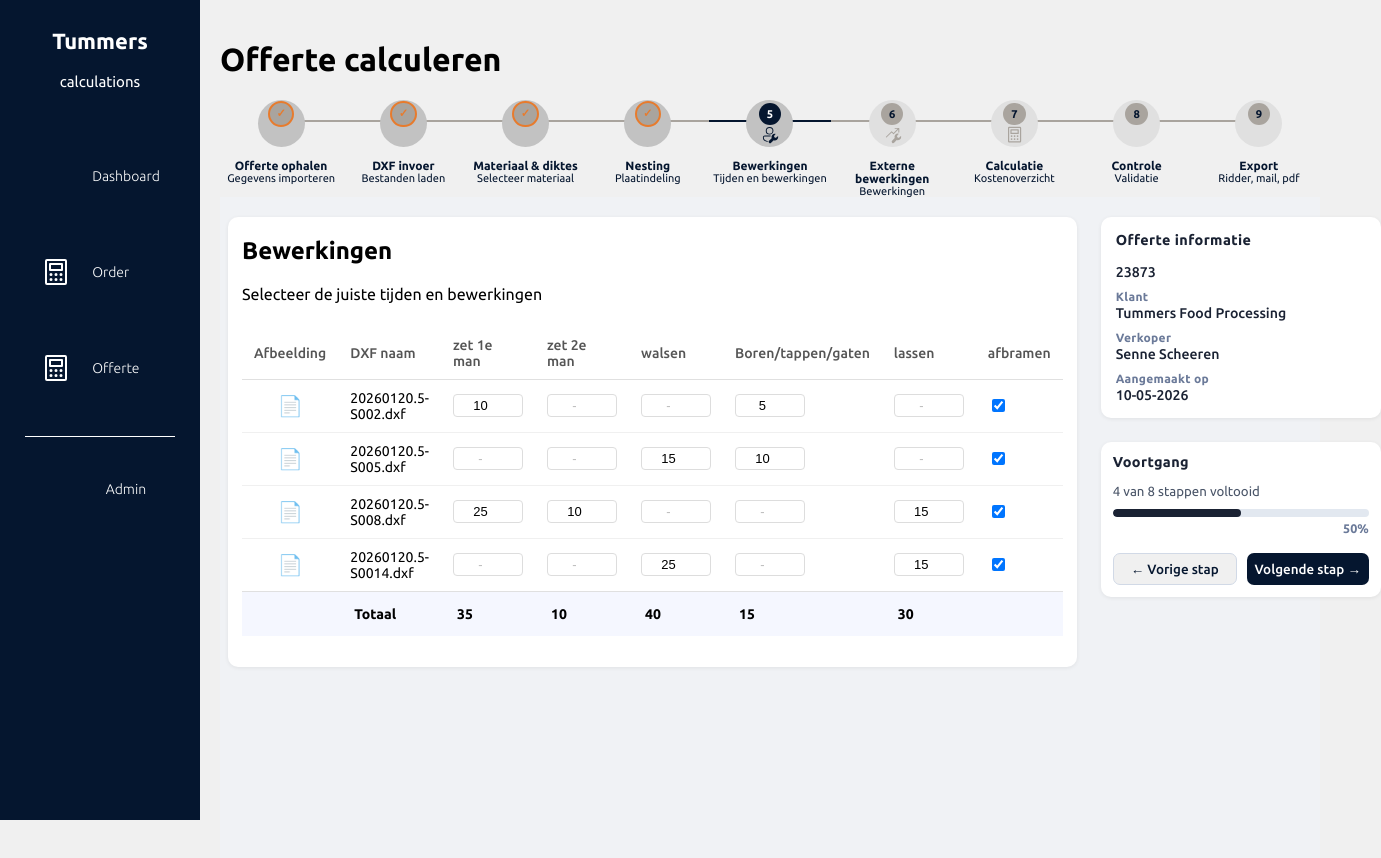
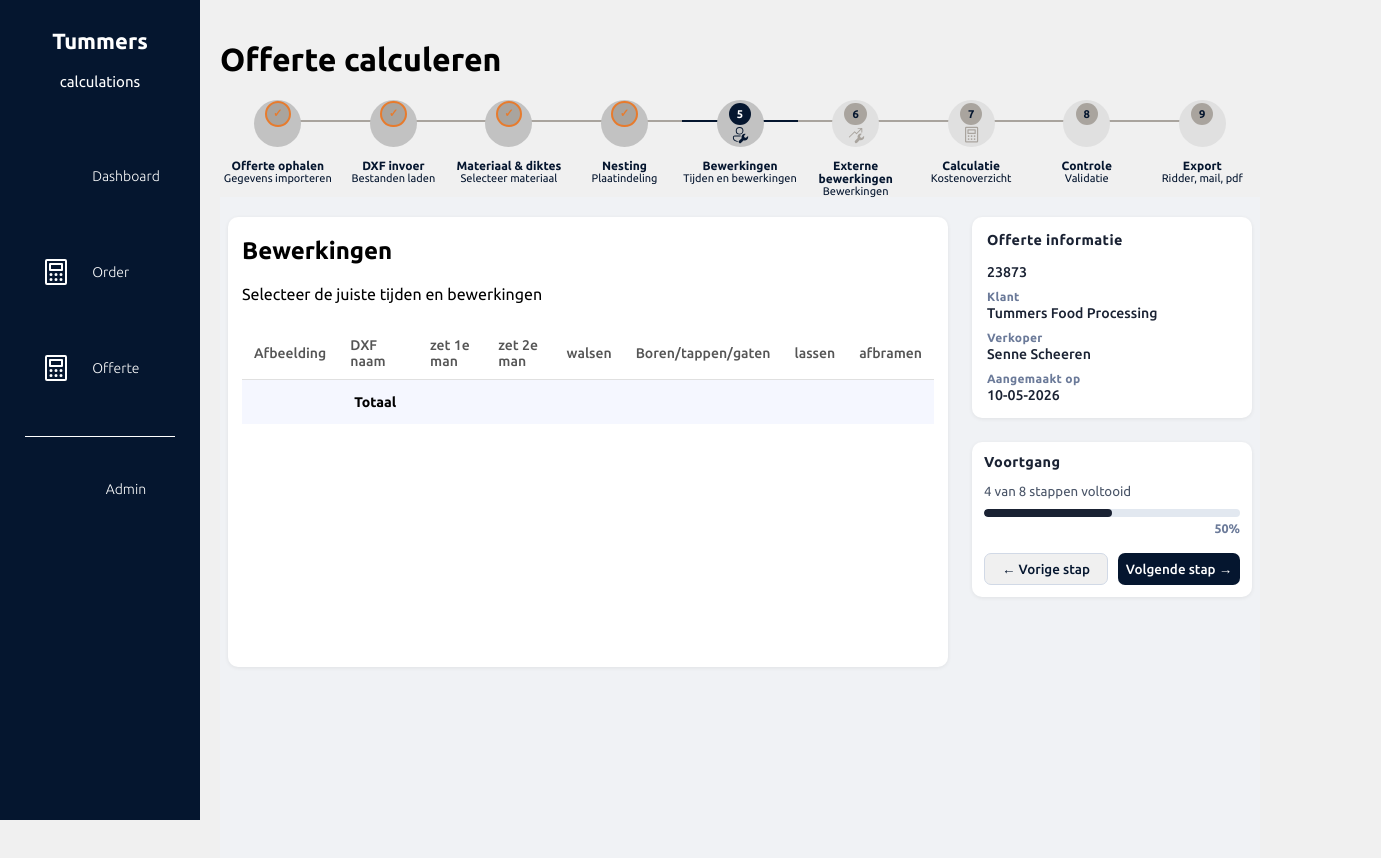
Before and after one commit to afroneko/calculation-tool, a React (Vite) app in the folder Frontend/frontend/: page /stap5/1 in a window 1280 px wide. Shown: the top 858 px of the page, 1381 px wide, since content can reach past the window. Built offline with nearby package versions, Linux system fonts and the light colour scheme; some icons are missing.

Commit message:
- bewerkingen toegevoegd aan store - Platendata toegevoegd aan store - stappen 4,5 en 6 dynamisch gemaakt

```diff
--- a/Frontend/frontend/src/pages/multisteps/stap4/Nesting.jsx
+++ b/Frontend/frontend/src/pages/multisteps/stap4/Nesting.jsx
@@ -5,6 +5,19 @@ import { useNavigate, useParams } from "react-router-dom";
 import { useState } from "react";
 import DxfParser from "dxf-parser";
 import useCalculatieStore from "../../../store/calculatieStore";
+
+const PLAAT_BREEDTE_MM = 3000;
+const PLAAT_HOOGTE_MM = 1500;
+const PLAAT_OPPERVLAKTE_M2 = (PLAAT_BREEDTE_MM / 1000) * (PLAAT_HOOGTE_MM / 1000);
+const DICHTHEID = {
+  "RVS304 zf":  7.93,
+  "RVS316 wgw": 7.98,
+  "RVS316 zf":  7.98,
+  "S235":       7.85,
+  "S355":       7.85,
+  "Aluminium":  2.70,
+};
+const getDichtheid = (materiaal) => DICHTHEID[materiaal] ?? 7.85;
 
 const parseDxf = (file) => {
   return new Promise((resolve, reject) => {
@@ -53,7 +66,7 @@ const parseDxf = (file) => {
 export default function Nesting() {
   const navigate = useNavigate();
   const { type } = useParams();
-  const { files, materials, nestingData, setNestingData } = useCalculatieStore();
+  const { files, materials, nestingData, setNestingData, platenData, setPlatenData} = useCalculatieStore();
   const [berekend, setBerekend] = useState(nestingData.length > 0);
   const [loading, setLoading] = useState(false);
   const [error, setError] = useState(null);
@@ -70,20 +83,45 @@ export default function Nesting() {
 
           // gewicht berekening: lengte(m) * breedte(m) * dichtheid staal * dikte(mm)
           // dit is een benadering, in werkelijkheid afhankelijk van het materiaal
-          const gewicht = Math.round((width / 1000) * (height / 1000) * 7.85 * (parseInt(mat?.dikte) || 1));
+          const gewicht = parseFloat(
+            (
+              (width / 1000) *
+              (height / 1000) *
+              getDichtheid(mat?.materiaal) *
+              (parseInt(mat?.dikte) || 1)
+            ).toFixed(2)
+          );
+
           return {
             id: f.id,
             materiaal: mat?.materiaal ?? "-",
+            dikte: mat?.dikte ?? "-",
             lengte: width,
             breedte: height,
-            dikte: mat?.dikte ?? "-",
-            gewicht: `${gewicht}kg`,
+            gewicht,
             aantallen: mat?.aantallen ?? 1,
             gaten: holeCount,
           };
         })
       );
       setNestingData(results);
+
+      // groepeer per materiaal + dikte, want elke combinatie heeft eigen platen nodig
+    const groepen = {};
+    results.forEach((r) => {
+      const key = `${r.materiaal}-${r.dikte}`;
+      const oppervlakteOnderdeel = (r.lengte / 1000) * (r.breedte / 1000) * r.aantallen;
+      groepen[key] = (groepen[key] || 0) + oppervlakteOnderdeel;
+    });
+
+    // aantal platen per groep = totale oppervlakte van die groep / plaatoppervlakte, naar boven afgerond
+    const platenPerGroep = Object.entries(groepen).map(([key, oppervlakte]) => ({
+      groep: key,
+      benodigdeOppervlakte: oppervlakte,
+      aantalPlaten: Math.ceil(oppervlakte / PLAAT_OPPERVLAKTE_M2),
+    }));
+
+    setPlatenData(platenPerGroep);
       setBerekend(true);
     } catch (err) {
       setError("Er ging iets mis bij het uitlezen van de DXF bestanden.");
@@ -170,6 +208,30 @@ export default function Nesting() {
           </div>
         )}
 
+        {berekend && platenData.length > 0 && (
+          <div className="platen-overzicht">
+            <h3 className="platen-titel">Benodigde platen</h3>
+            <table className="platen-tabel">
+              <thead>
+                <tr>
+                  <th>Materiaal / dikte</th>
+                  <th>Benodigde oppervlakte</th>
+                  <th>Aantal platen ({PLAAT_BREEDTE_MM}x{PLAAT_HOOGTE_MM}mm)</th>
+                </tr>
+              </thead>
+              <tbody>
+                {platenData.map((p) => (
+                  <tr key={p.groep}>
+                    <td>{p.groep}</td>
+                    <td>{p.benodigdeOppervlakte.toFixed(2)}m²</td>
+                    <td>{p.aantalPlaten}</td>
+                  </tr>
+                ))}
+              </tbody>
+            </table>
+          </div>
+        )}
+
       </OfferteStapLayout>
     </div>
   );
--- a/Frontend/frontend/src/pages/multisteps/stap5/Bewerkingen.jsx
+++ b/Frontend/frontend/src/pages/multisteps/stap5/Bewerkingen.jsx
@@ -1,15 +1,9 @@
 import "./Bewerkingen.css";
 import OfferteStapLayout from "../../../layout/OfferteStapLayout";
 import Progressbar from "../../../components/progressbar/Progressbar";
-import { useNavigate } from "react-router-dom";
-import { useState } from "react";
-
-const initieleBestanden = [
-  { id: 1, naam: "20260120.5-S002.dxf", zet1eman: 10, zet2eman: null, walsen: null, borenTappenGaten: 5, lassen: null, afbramen: true },
-  { id: 2, naam: "20260120.5-S005.dxf", zet1eman: null, zet2eman: null, walsen: 15, borenTappenGaten: 10, lassen: null, afbramen: true },
-  { id: 3, naam: "20260120.5-S008.dxf", zet1eman: 25, zet2eman: 10, walsen: null, borenTappenGaten: null, lassen: 15, afbramen: true },
-  { id: 4, naam: "20260120.5-S0014.dxf", zet1eman: null, zet2eman: null, walsen: 25, borenTappenGaten: null, lassen: 15, afbramen: true },
-];
+import { useNavigate, useParams } from "react-router-dom";
+import { useEffect } from "react";
+import useCalculatieStore from "../../../store/calculatieStore";
 
 const BEWERKINGS_VELDEN = [
   { key: "zet1eman", label: "zet 1e man", type: "number" },
@@ -22,22 +16,34 @@ const BEWERKINGS_VELDEN = [
 
 export default function Bewerkingen() {
   const navigate = useNavigate();
-  const [bestanden, setBestanden] = useState(initieleBestanden);
+  const { type } =useParams();
 
-  const updateRij = (id, veld, waarde) => {
-    setBestanden((prev) =>
-      prev.map((b) => (b.id === id ? { ...b, [veld]: waarde } : b))
-    );
-  };
+  const { files, operations, setOperations, updateOperation } = useCalculatieStore();
+
+  useEffect(() => {
+    if (files.length === 0) return;
+
+    const initialized = files.map((file) => {
+      const existing = operations.find((o) => o.id === file.id);
+      return existing ?? {
+        id: file.id,
+        naam: file.naam,
+        zet1eman: null,
+        zet2eman: null,
+        walsen: null,
+        borenTappenGaten: null,
+        lassen: null,
+        afbramen: false,
+      };
+    });
+
+    setOperations(initialized);
+  // eslint-disable-next-line react-hooks/exhaustive-deps
+  }, [files]);
 
   const berekenTotaal = (veld) => {
     if (veld === "afbramen") return null;
-    return bestanden.reduce((sum, b) => sum + (b[veld] || 0), 0) || null;
-  };
-
-  const formatWaarde = (waarde, type) => {
-    if (type === "boolean") return waarde ? "ja" : "-";
-    return waarde != null && waarde !== 0 ? waarde : "-";
+    return operations.reduce((sum, o) => sum + (o[veld] || 0), 0) || null;
   };
 
   return (
@@ -70,28 +76,28 @@ export default function Bewerkingen() {
             </tr>
           </thead>
           <tbody>
-            {bestanden.map((bestand) => (
-              <tr key={bestand.id}>
+            {operations.map((op) => (
+              <tr key={op.id}>
                 <td className="afbeelding-cel">
                   <span className="dxf-icoon">📄</span>
                 </td>
-                <td>{bestand.naam}</td>
+                <td>{op.naam}</td>
                 {BEWERKINGS_VELDEN.map((v) => (
                   <td key={v.key}>
                     {v.type === "boolean" ? (
                       <input
                         type="checkbox"
-                        checked={!!bestand[v.key]}
-                        onChange={(e) => updateRij(bestand.id, v.key, e.target.checked)}
+                        checked={!!op[v.key]}
+                        onChange={(e) => updateOperation(op.id, v.key, e.target.value === "" ? null : parseInt(e.target.value))}
                       />
                     ) : (
                       <input
                         type="number"
                         min="0"
-                        value={bestand[v.key] ?? ""}
+                        value={op[v.key] ?? ""}
                         placeholder="-"
                         onChange={(e) =>
-                          updateRij(bestand.id, v.key, e.target.value === "" ? null : parseInt(e.target.value))
+                          updateOperation(op.id, v.key, e.target.value === "" ? null : parseInt(e.target.value))
                         }
                         className="bewerkingen-input"
                       />
@@ -107,7 +113,7 @@ export default function Bewerkingen() {
               <td>Totaal</td>
               {BEWERKINGS_VELDEN.map((v) => {
                 const totaal = berekenTotaal(v.key);
-                return <td key={v.key}>{totaal || ""}</td>;
+                return <td key={v.key}>{totaal != null ? `${totaal} min` : ""}</td>;
               })}
             </tr>
           </tfoot>
--- a/Frontend/frontend/src/pages/multisteps/stap6/ExterneBewerkingen.jsx
+++ b/Frontend/frontend/src/pages/multisteps/stap6/ExterneBewerkingen.jsx
@@ -1,9 +1,10 @@
 import "./ExterneBewerkingen.css";
 import OfferteStapLayout from "../../../layout/OfferteStapLayout";
-import { useNavigate } from "react-router-dom";
+import { useNavigate, useParams } from "react-router-dom";
 import Progressbar from "../../../components/progressbar/Progressbar";
-import { useState } from "react";
+import { useEffect } from "react";
 import { Icon } from "@iconify/react";
+import useCalculatieStore from "../../../store/calculatieStore";
 
 const EXTERNAL_OPERATIONS = [
   { key: "zwartcoaten",    label: "Zwartcoaten",    type: "boolean" },
@@ -12,26 +13,36 @@ const EXTERNAL_OPERATIONS = [
   { key: "graveren",       label: "Graveren",       type: "number"  },
 ];
 
-const initialFiles = [
-  { id: 1, naam: "20260120.5-S002.dxf",  zwartcoaten: false, parelcoaten: false, precisieGaten: null, graveren: null },
-  { id: 2, naam: "20260120.5-S005.dxf",  zwartcoaten: true,  parelcoaten: false, precisieGaten: 3,    graveren: null },
-  { id: 3, naam: "20260120.5-S008.dxf",  zwartcoaten: false, parelcoaten: true,  precisieGaten: null, graveren: 2    },
-  { id: 4, naam: "20260120.5-S0014.dxf", zwartcoaten: false, parelcoaten: false, precisieGaten: null, graveren: null },
-];
+
 
 export default function ExterneBewerkingen() {
   const navigate = useNavigate();
-  const [files, setFiles] = useState(initialFiles);
+  const { type } = useParams();
 
-  const updateRow = (id, field, value) => {
-    setFiles((prev) =>
-      prev.map((f) => (f.id === id ? { ...f, [field]: value } : f))
-    );
-  };
+  const { files, externalOperations, setExternalOperations, updateExternalOperation } = useCalculatieStore();
 
-  const calcTotal = (field, type) => {
-    if (type === "boolean") return null;
-    return files.reduce((sum, f) => sum + (f[field] || 0), 0) || null;
+  useEffect(() => {
+    if (files.length === 0) return;
+
+    const initialized = files.map((file) => {
+      const existing = externalOperations.find((o) => o.id === file.id);
+      return existing ?? {
+        id: file.id,
+        naam: file.naam,
+        zwartcoaten: false,
+        parelcoaten: false,
+        precisieGaten: null,
+        graveren: null,
+      };
+    });
+
+    setExternalOperations(initialized);
+  // eslint-disable-next-line react-hooks/exhaustive-deps
+  }, [files]);
+
+  const calcTotal = (field, fieldType) => {
+    if (fieldType === "boolean") return null;
+    return externalOperations.reduce((sum, o) => sum + (o[field] || 0), 0) || null;
   };
 
   return (
@@ -64,7 +75,7 @@ export default function ExterneBewerkingen() {
             </tr>
           </thead>
           <tbody>
-            {files.map((file) => (
+            {externalOperations.map((file) => (
               <tr key={file.id}>
                 <td className="afbeelding-cel">
                   <Icon icon="pepicons-pencil:file" width={20} height={20} />
@@ -76,7 +87,7 @@ export default function ExterneBewerkingen() {
                       <input
                         type="checkbox"
                         checked={!!file[op.key]}
-                        onChange={(e) => updateRow(file.id, op.key, e.target.checked)}
+                        onChange={(e) => updateExternalOperation(file.id, op.key, e.target.checked)}
                       />
                     ) : (
                       <input
@@ -85,7 +96,7 @@ export default function ExterneBewerkingen() {
                         value={file[op.key] ?? ""}
                         placeholder="-"
                         onChange={(e) =>
-                          updateRow(file.id, op.key, e.target.value === "" ? null : parseInt(e.target.value))
+                          updateExternalOperation(file.id, op.key, e.target.checked)
                         }
                         className="bewerkingen-input"
                       />
@@ -101,7 +112,7 @@ export default function ExterneBewerkingen() {
               <td>Totaal</td>
               {EXTERNAL_OPERATIONS.map((op) => {
                 const total = calcTotal(op.key, op.type);
-                return <td key={op.key}>{total || ""}</td>;
+                return <td key={op.key}>{total != null ? `${total} min` : ""}</td>;
               })}
             </tr>
           </tfoot>
--- a/Frontend/frontend/src/pages/multisteps/stap7/Calculatie.jsx
+++ b/Frontend/frontend/src/pages/multisteps/stap7/Calculatie.jsx
@@ -85,7 +85,7 @@ export default function Kostenoverzicht() {
           aangemaaktOp: "10-05-2026",
         }}
         progress={{ stap: 7, totaal: 9 }}
-        onPrevious={() => navigate("/stap7/:type")}
+        onPrevious={() => navigate("/stap6/:type")}
         onNext={() => navigate("/stap8/:type")}
       >
         <h2>Kostenoverzicht</h2>
--- a/Frontend/frontend/src/store/calculatieStore.js
+++ b/Frontend/frontend/src/store/calculatieStore.js
@@ -5,8 +5,14 @@ const useCalculatieStore = create((set) => ({
   files: [],  //De geüploade DXF bestanden
   materials: [],  //Bestanden aangevuld met materiaal/ditke enz. (stap 2)
   nestingData: [],  //De uitgelezen afmetingen per bestand (stap 3)
+  operations: [], //bewerkingen per bestand (zet, walsen, lassen, etc.)
+  externalOperations: [],//externe bewerkingen per bestand (coaten, graveren, etc.)
+  platenData: [],// plaatmaten (voor nu even 1)
 
   setType: (type) => set({ type }),
+
+//platen
+  setPlatenData: (platenData) => set({ platenData }),
 
   // files
   setFiles: (files) => set({ files }),
@@ -25,8 +31,29 @@ const useCalculatieStore = create((set) => ({
   // nesting
   setNestingData: (nestingData) => set({ nestingData }),
 
+   setOperations: (operations) => set({ operations }),
+  updateOperation: (id, field, value) =>
+    set((state) => ({
+      operations: state.operations.map((o) => (o.id === id ? { ...o, [field]: value } : o)),
+    })),
+
+  setExternalOperations: (externalOperations) => set({ externalOperations }),
+  updateExternalOperation: (id, field, value) =>
+    set((state) => ({
+      externalOperations: state.externalOperations.map((o) =>
+        o.id === id ? { ...o, [field]: value } : o
+      ),
+    })),
+
   // reset voor nieuwe offerte/order
-  reset: () => set({ type: null, files: [], materials: [], nestingData: [] }),
+  reset: () => set({
+    type: null,
+    files: [],
+    materials: [],
+    nestingData: [],
+    operations: [],
+    externalOperations: [],
+    platenData: [],}),
 }));
 
 export default useCalculatieStore;
```
Also changed, not shown: Frontend/frontend/src/pages/multisteps/stap4/Nesting.css (+28 -0 lines).
